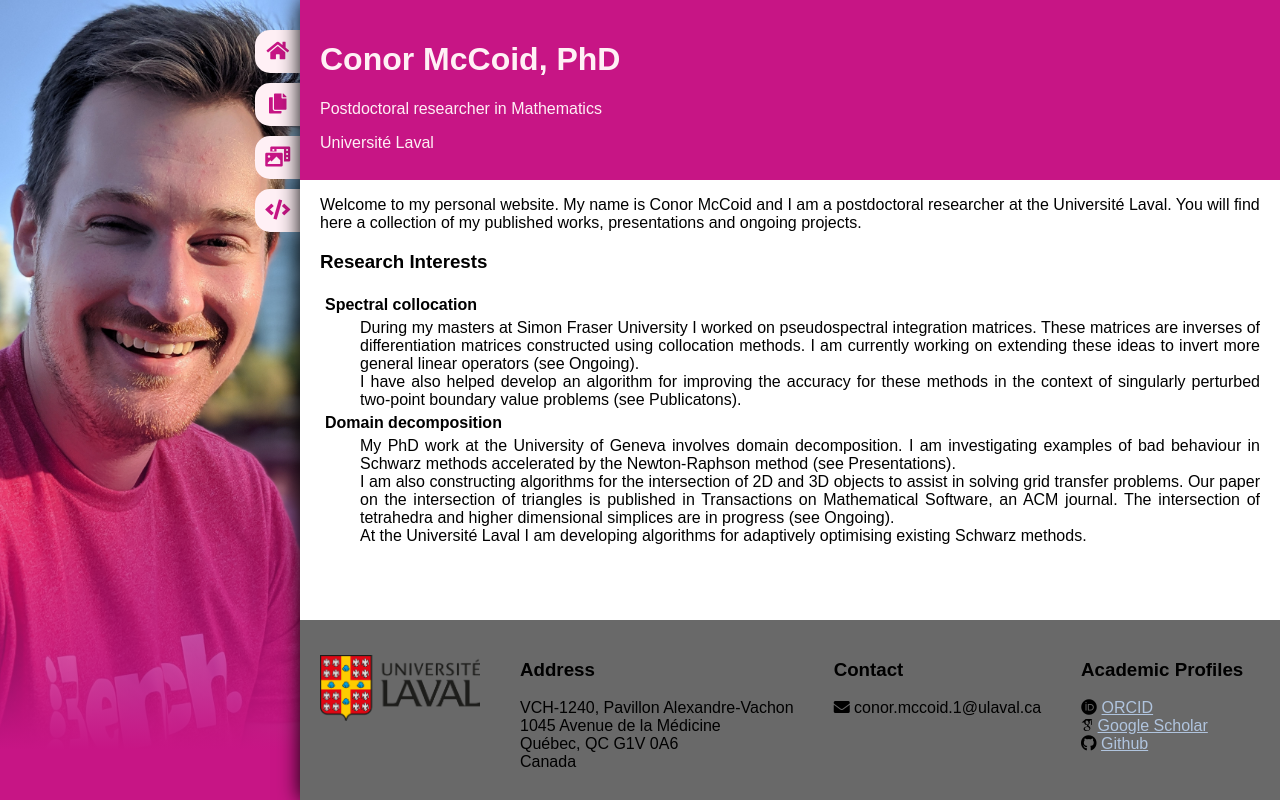
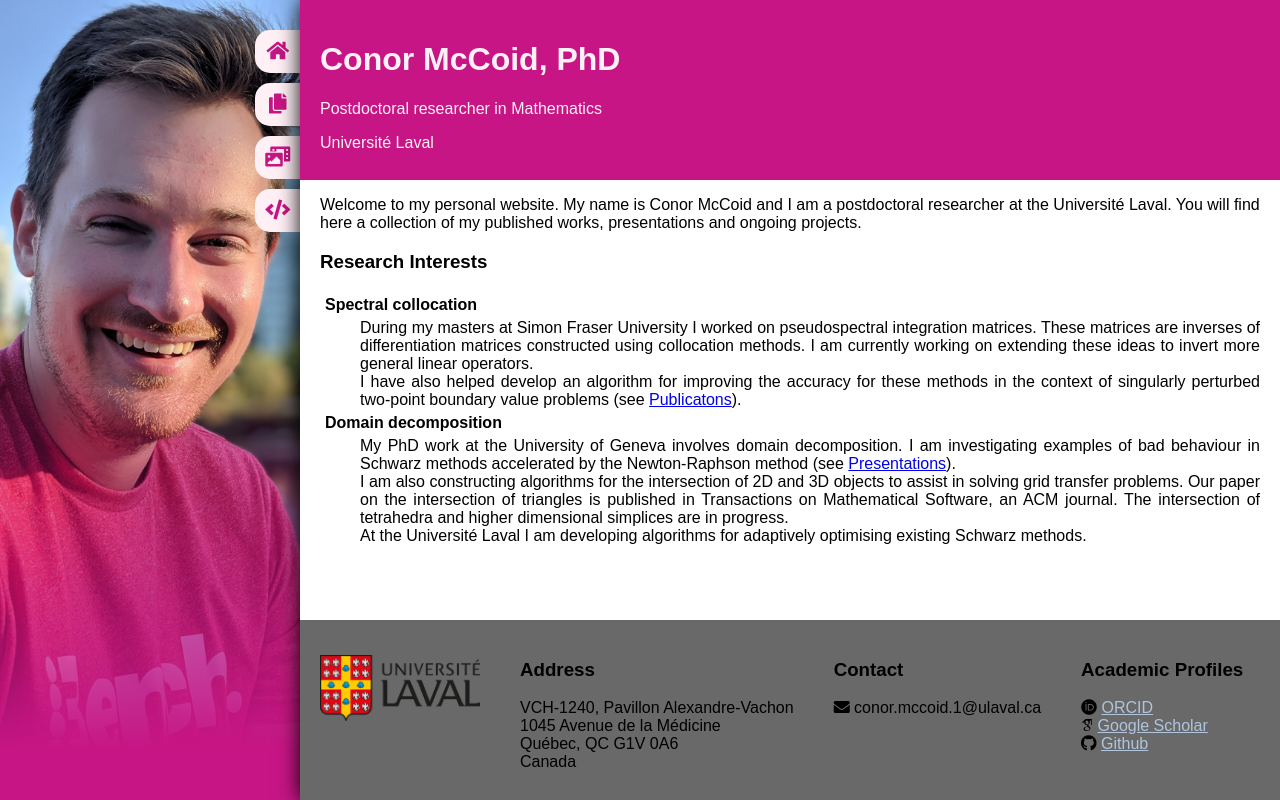
Before and after one commit to conmccoid/Homepage, a PHP site: page / in a window 1280 px wide. Run offline with PHP 8.4, Linux system fonts and the light colour scheme; some web fonts are replaced.

Commit message:
Removing references to Ongoing, turning other refs into hyperlinks

```diff
--- a/index.php
+++ b/index.php
@@ -52,20 +52,20 @@ dd {
   <dt>Spectral collocation</dt>
   <dd>During my masters at Simon Fraser University I worked on pseudospectral integration matrices.
     These matrices are inverses of differentiation matrices constructed using collocation methods.
-    I am currently working on extending these ideas to invert more general linear operators (see Ongoing).
+    I am currently working on extending these ideas to invert more general linear operators.
   </dd>
   <dd>I have also helped develop an algorithm for improving the accuracy for these methods
-    in the context of singularly perturbed two-point boundary value problems (see Publicatons).
+    in the context of singularly perturbed two-point boundary value problems (see <a href="publications.php" title="Publications">Publicatons</a>).
   </dd>
 
   <dt>Domain decomposition</dt>
   <dd>My PhD work at the University of Geneva involves domain decomposition.
-    I am investigating examples of bad behaviour in Schwarz methods accelerated by the Newton-Raphson method (see Presentations).
+    I am investigating examples of bad behaviour in Schwarz methods accelerated by the Newton-Raphson method (see <a href="publications.php" title="Publications">Presentations</a>).
   </dd>
   <dd>I am also constructing algorithms for the intersection of 2D and 3D objects
     to assist in solving grid transfer problems.
     Our paper on the intersection of triangles is published in Transactions on Mathematical Software, an ACM journal.
-    The intersection of tetrahedra and higher dimensional simplices are in progress (see Ongoing).
+    The intersection of tetrahedra and higher dimensional simplices are in progress.
   </dd>
   <dd>
     At the Universit&eacute; Laval I am developing algorithms for adaptively optimising existing Schwarz methods.
```
